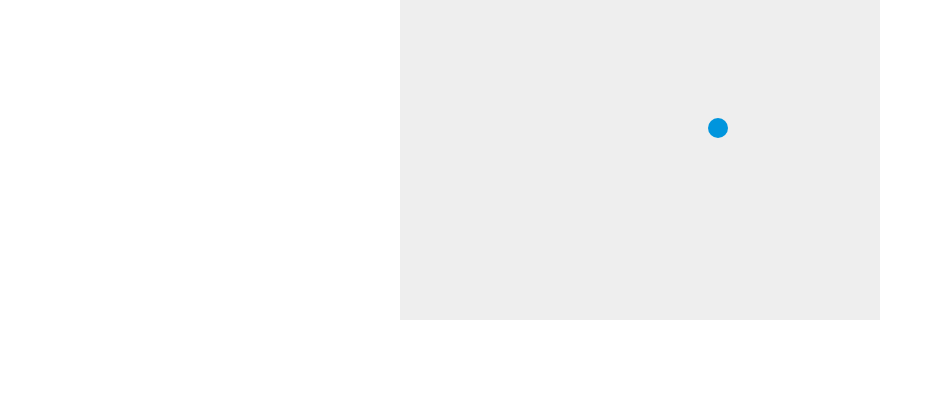
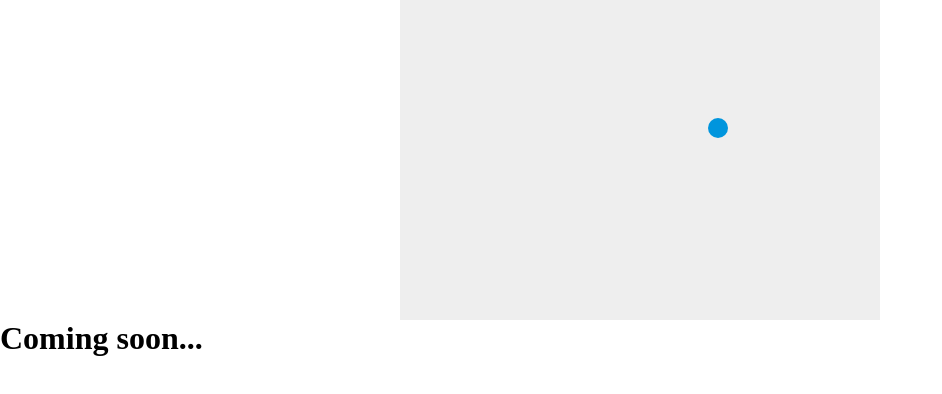
Before and after one commit to pr0gmtc/website, a plain HTML site: page index.html in a window 1280 px wide. Shown: the whole page, without its empty margins (0-942 px from the left). Drawn offline with Linux system fonts and the light colour scheme.

Commit message:
Update index.html

```diff
--- a/index.html
+++ b/index.html
@@ -11,6 +11,8 @@
 <body>
 
 <canvas id="myCanvas" width="480" height="320"></canvas>
+
+<h1>Coming soon...</h1>
 
 <script>
     var canvas = document.getElementById("myCanvas");
```
